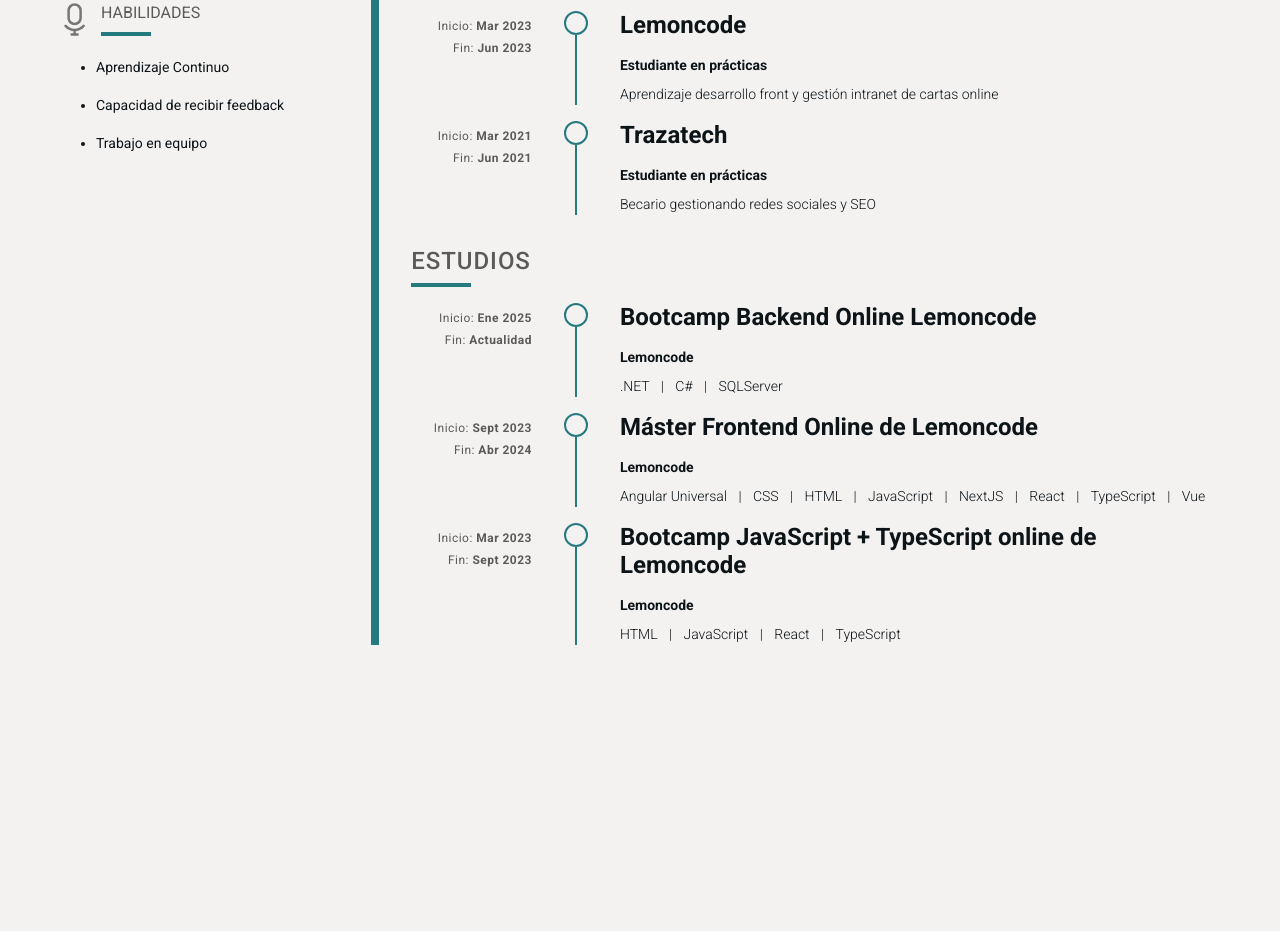
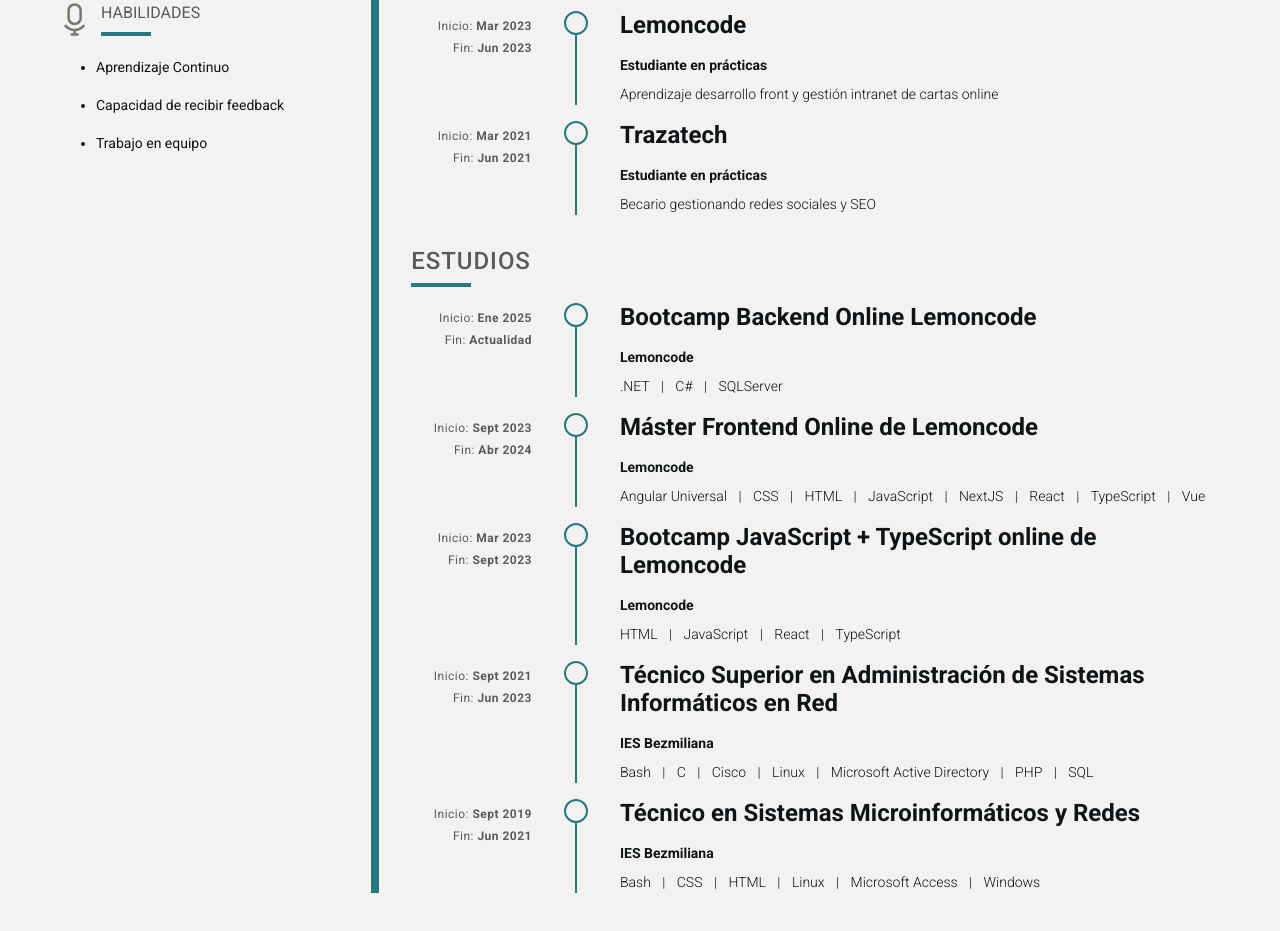
Before and after one commit to IonutGabi/Curriculum, a plain HTML site: page index.html in a window 1280 px wide. Shown: the part 600-1531 px from the top of the page. Before the commit the page ends 1309 px from the top, so only its background shows below. Drawn offline with Linux system fonts and the light colour scheme.

Commit message:
Corrigiendo CV

```diff
--- a/index.html
+++ b/index.html
@@ -10,7 +10,7 @@
       href="https://fonts.googleapis.com/css2?family=Roboto:ital,wght@0,100;0,300;0,400;0,500;0,700;0,900;1,100;1,300;1,400;1,500;1,700;1,900&display=swap"
       rel="stylesheet"
     />
-    <title>Mi CV</title>
+    <title>CV Manfred Export</title>
     <style>
       /* css vars */
       :root {
@@ -772,6 +772,112 @@
           </div>
         </div>
       </div>
+      <div class="main__section__item">
+        <div class="date date-desktop">
+          <p>Inicio: <b>sept 2021</b></p>
+          <p>Fin: <b>
+            jun 2023
+          </b></p>
+        </div>
+        <div class="line-icon">
+          <div class="circle"></div>
+          <hr class="line" />
+        </div>
+        <div class="section__content">
+          <div class="section__content__header">
+            <h3>Técnico Superior en Administración de Sistemas Informáticos en Red</h3>
+          </div>
+          <div class="date date-mobile">
+            sept 2021
+               - jun 2023</b></p>
+          </div>
+          <div class="data">
+            <p><b>IES Bezmiliana</b></p>
+              <p>
+
+
+                    Bash <span> | </span>
+
+
+
+                    C <span> | </span>
+
+
+
+                    Cisco <span> | </span>
+
+
+
+                    Linux <span> | </span>
+
+
+
+                    Microsoft Active Directory <span> | </span>
+
+
+
+                    PHP <span> | </span>
+
+
+
+                    SQL
+
+
+                  </p>
+          </div>
+        </div>
+      </div>
+      <div class="main__section__item">
+        <div class="date date-desktop">
+          <p>Inicio: <b>sept 2019</b></p>
+          <p>Fin: <b>
+            jun 2021
+          </b></p>
+        </div>
+        <div class="line-icon">
+          <div class="circle"></div>
+          <hr class="line" />
+        </div>
+        <div class="section__content">
+          <div class="section__content__header">
+            <h3>Técnico en Sistemas Microinformáticos y Redes</h3>
+          </div>
+          <div class="date date-mobile">
+            sept 2019
+               - jun 2021</b></p>
+          </div>
+          <div class="data">
+            <p><b>IES Bezmiliana</b></p>
+              <p>
+
+
+                    Bash <span> | </span>
+
+
+
+                    CSS <span> | </span>
+
+
+
+                    HTML <span> | </span>
+
+
+
+                    Linux <span> | </span>
+
+
+
+                    Microsoft Access <span> | </span>
+
+
+
+                    Windows
+
+
+                  </p>
+          </div>
+        </div>
+      </div>
     </section>
 
       </main>
```
